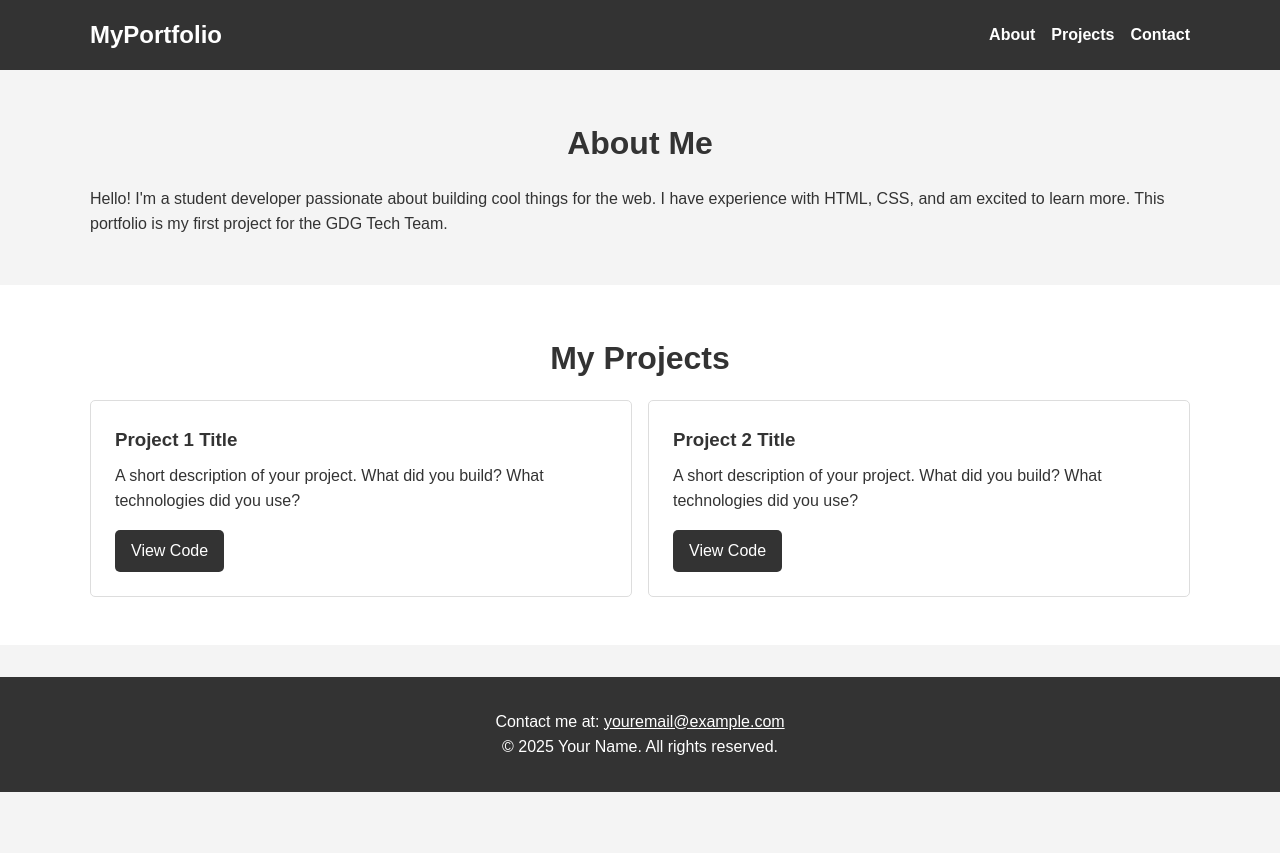
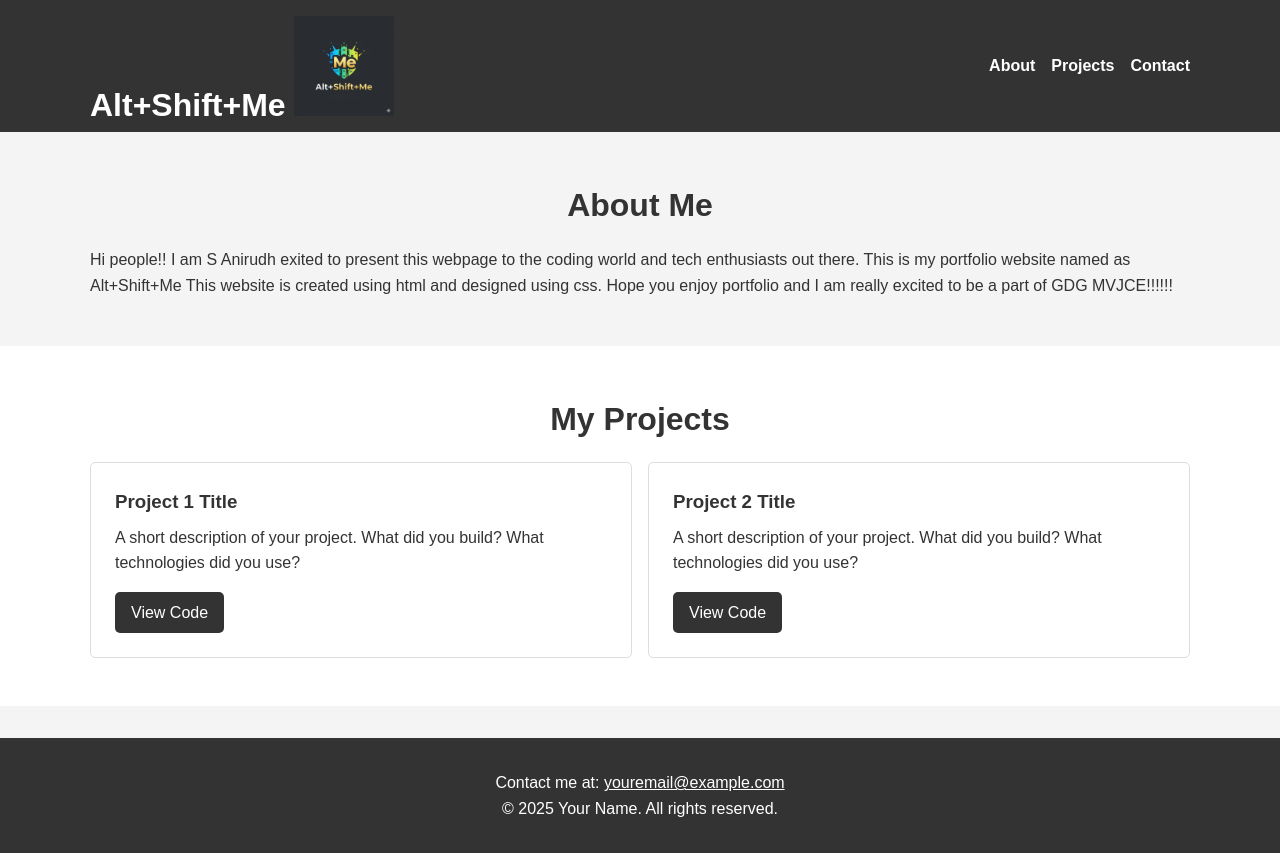
Before and after one commit to Anirudh-888/Web-Portfolio-for-GDG, a plain HTML site: page index.html in a window 1280 px wide. Before the commit the page ends 800 px from the top, so only its background shows below. Drawn offline with Linux system fonts and the light colour scheme.

Commit message:
Creation of logo and inclusion and some design changes

```diff
--- a/index.html
+++ b/index.html
@@ -10,12 +10,14 @@
 
     <header class="navbar">
         <div class="container">
-            <h1 class="logo">MyPortfolio</h1>
+            <h1 class="logo">Alt+Shift+Me
+                <img src = "Logo of Alt+Shift+Me.jpg" class="logo">
+            </h1>
             <nav>
                 <ul>
-                    <li><a href="#about">About</a></li>
-                    <li><a href="#projects">Projects</a></li>
-                    <li><a href="#contact">Contact</a></li>
+                    <li><a href="about.html">About</a></li>
+                    <li><a href="projects.html">Projects</a></li>
+                    <li><a href="contact.html">Contact</a></li>
                 </ul>
             </nav>
         </div>
@@ -27,9 +29,10 @@
             <div class="container">
                 <h2>About Me</h2>
                 <p>
-                    Hello! I'm a student developer passionate about building cool things for the web.
-                    I have experience with HTML, CSS, and am excited to learn more.
-                    This portfolio is my first project for the GDG Tech Team.
+                    Hi people!! I am S Anirudh exited to present this webpage to the coding world and tech enthusiasts out there.
+                    This is my portfolio website named as Alt+Shift+Me
+                    This website is created using html and designed using css.
+                    Hope you enjoy portfolio and I am really excited to be a part of GDG MVJCE!!!!!!
                 </p>
             </div>
         </section>
--- a/style.css
+++ b/style.css
@@ -33,8 +33,10 @@ body {
 }
 
 .navbar .logo {
-    font-size: 1.5rem;
+    height: 100px;
+    width: auto;
 }
+
 
 .navbar ul {
     list-style: none;
```
Also changed, not shown: about.html (added, +9 -0 lines), Logo of Alt+Shift+Me.jpg (added), contact.html (added), projects.html (added).
